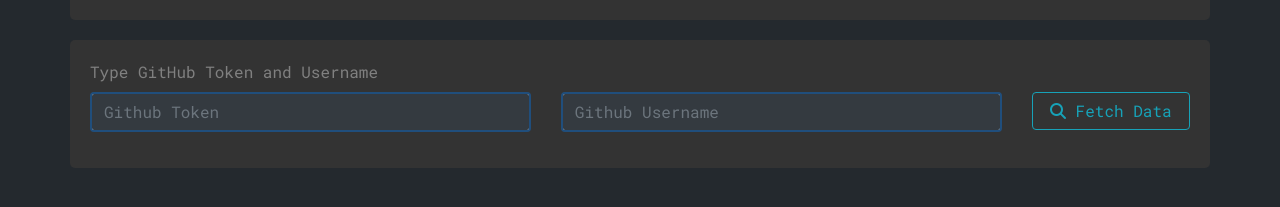
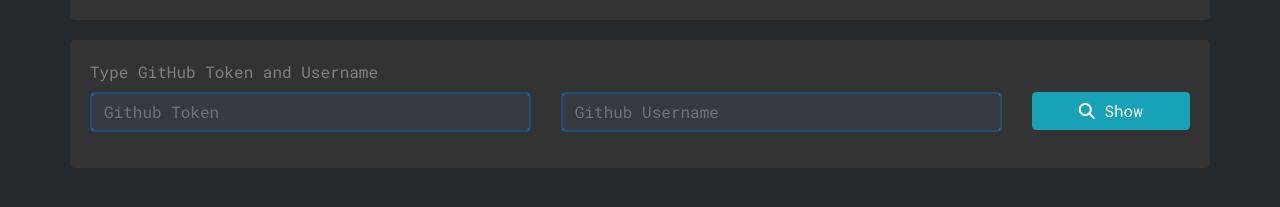
Before and after one commit to TheMIU/GitHub-Follower-Analyzer, a plain HTML site: page index.html in a window 1280 px wide. Shown: the part 81-288 px from the top of the page. Drawn offline with nearby package versions, Linux system fonts and the light colour scheme; a web font is replaced by a local one.

Commit message:
favcon added

```diff
--- a/index.html
+++ b/index.html
@@ -3,6 +3,7 @@
 
 <head>
     <title>Github Followers Extractor</title>
+    <link rel="icon" type="image/png" href="img/fav.ico">
     <link rel="stylesheet" href="css/bootstrap.min.css">
     <link rel="stylesheet" href="css/styles.css">
     <link rel="preconnect" href="https://fonts.googleapis.com">
@@ -30,8 +31,8 @@
                     name="github-username" required>
             </div>
             <div class="form-group col-lg-2 col-md-12 col-sm-12">
-                <button type="submit" class="btn btn-outline-info btn-block"> <i class="fa fa-search"
-                        aria-hidden="true"></i> Fetch Data</button>
+                <button type="submit" class="btn btn-info btn-block"> <i class="fa fa-search"
+                        aria-hidden="true"></i> Show</button>
             </div>
         </form>
     </div>
```
Also changed, not shown: img/fav.ico (added).
